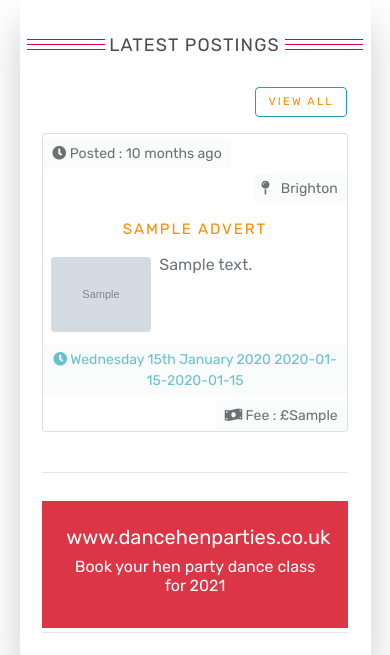
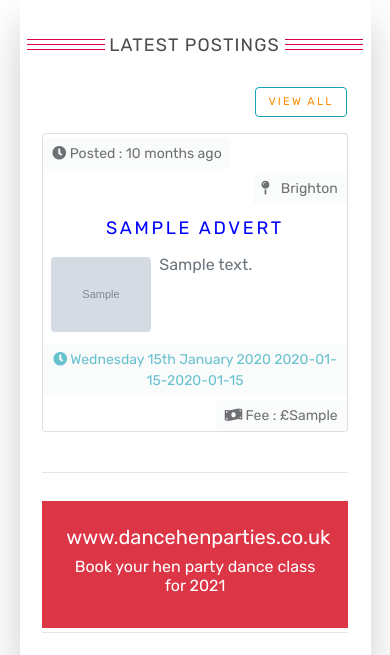
Before and after one commit to dancecentreuk/coviddancersuk, a Django app: page / in a window 390 px wide. Shown: the part 1978-2633 px from the top of the page. Run offline with Django 3.2, Linux system fonts and the light colour scheme; tables that the repository leaves empty hold one stand-in row (values such as "Sample post"); grey boxes marked "Sample" are stand-in pictures; some libraries are stand-ins or nearby versions; some web fonts are replaced.

Commit message:
updated index 28

```diff
--- a/dance_core/static/css/Style.css
+++ b/dance_core/static/css/Style.css
@@ -391,11 +391,11 @@ header .container .col-md-7 p {
 /*}*/
 
 .section-2 .my_title {
-  font-size: 15px;
+  font-size: 18px;
   color: darkorange;
   text-decoration: none;
-  letter-spacing: .13em;
-  font-weight: 400;
+  letter-spacing: .15em;
+  font-weight: 500;
   text-transform: uppercase;
 
 }
@@ -416,6 +416,8 @@ header .container .col-md-7 p {
   text-align: center;
 
 }
+
+
 
 /* Section 3 */
 
--- a/dance_core/static/css/exp.css
+++ b/dance_core/static/css/exp.css
@@ -126,6 +126,15 @@
         width: 100%;
     }
 
+    .section-2 .my_title {
+        font-size: 15px;
+        text-decoration: none;
+        letter-spacing: .1em;
+        font-weight: 400;
+        text-transform: uppercase;
+
+    }
+
 
 }
 
@@ -140,4 +149,14 @@
     .content-text .content-title{
         font-size: 1.4rem;
     }
+
+    .section-2 .my_title {
+        font-size: 18px;
+        color: blue;
+        text-decoration: none;
+        letter-spacing: .15em;
+        font-weight: 500;
+        text-transform: uppercase;
+
+    }
 }
--- a/dance_core/static/css/my-style.css
+++ b/dance_core/static/css/my-style.css
@@ -303,6 +303,8 @@ a.navbar-brand.ml-0:hover{
 
 
 
+
+
 /* triple-striped-big  */
 
 /*.triple-striped-heading {*/
--- a/pages/templates/pages/index.html
+++ b/pages/templates/pages/index.html
@@ -166,7 +166,6 @@
                                                 <!-- Content -->
                                                 <div class="row">
                                                     <div class="col-8 mt-1">
-                                                        <a class="btn btn-light disabled btn-sm"><i class="fa fa-clock"></i> Posted : {{ advert.created | timesince}} ago</a>
                                                     </div>
                                                     <div class="col-4 mt-1">
                                                         <a  class="float-right btn btn-light disabled btn-sm  "><i class="fas fa-map-pin mr-2"></i> {{ advert.location}}</a >
@@ -174,7 +173,7 @@
                                                 </div>
                                                 <div class="row">
                                                     <div class="col-12">
-                                                        <h4 class="card-title my-2 text-center">
+                                                        <h4 class="card-title my-2 ml-4">
                                                             <a href="{% url 'advert-detail' advert.pk advert.slug %}" class="text-sm my_title">{{ advert.title }}</a>
                                                         </h4>
                                                     </div>
@@ -191,7 +190,10 @@
                                                 </div>
                                                 <div class="row">
                                                     <div class="col-12 mt-1">
-                                                        <a  class="float-right btn btn-light disabled btn-sm  "><i class="fas fa-money-bill-wave"></i> Fee : £{{ advert.fee}}</a >
+                                                        <a  class="btn btn-light disabled btn-sm  "><i class="fas fa-money-bill-wave"></i> Fee : £{{ advert.fee}}</a >
+                                                    </div>
+                                                    <div class="col-12">
+                                                        <a class="btn btn-light disabled btn-sm"><i class="fa fa-clock"></i> Posted : {{ advert.created | timesince}} ago</a>
                                                     </div>
                                                 </div>
                                             </div>
--- a/pages/templates/pages/talent_detail.html
+++ b/pages/templates/pages/talent_detail.html
@@ -78,8 +78,8 @@
             <p>Total Reviews</p>
           </div>
           <div class="rect">
-            <h1>1056</h1>
-            <p>Tickets Submitted</p>
+            <h1>{{ dance_classes.count }}</h1>
+            <p>Dance Classes</p>
           </div>
           <div class="rect">
             <h1>9152</h1>
--- a/static/css/my-style.css
+++ b/static/css/my-style.css
@@ -303,6 +303,8 @@ a.navbar-brand.ml-0:hover{
 
 
 
+
+
 /* triple-striped-big  */
 
 /*.triple-striped-heading {*/
```
Also changed, not shown: static/css/Style.css (+5 -3 lines), static/css/exp.css (+13 -3 lines).
